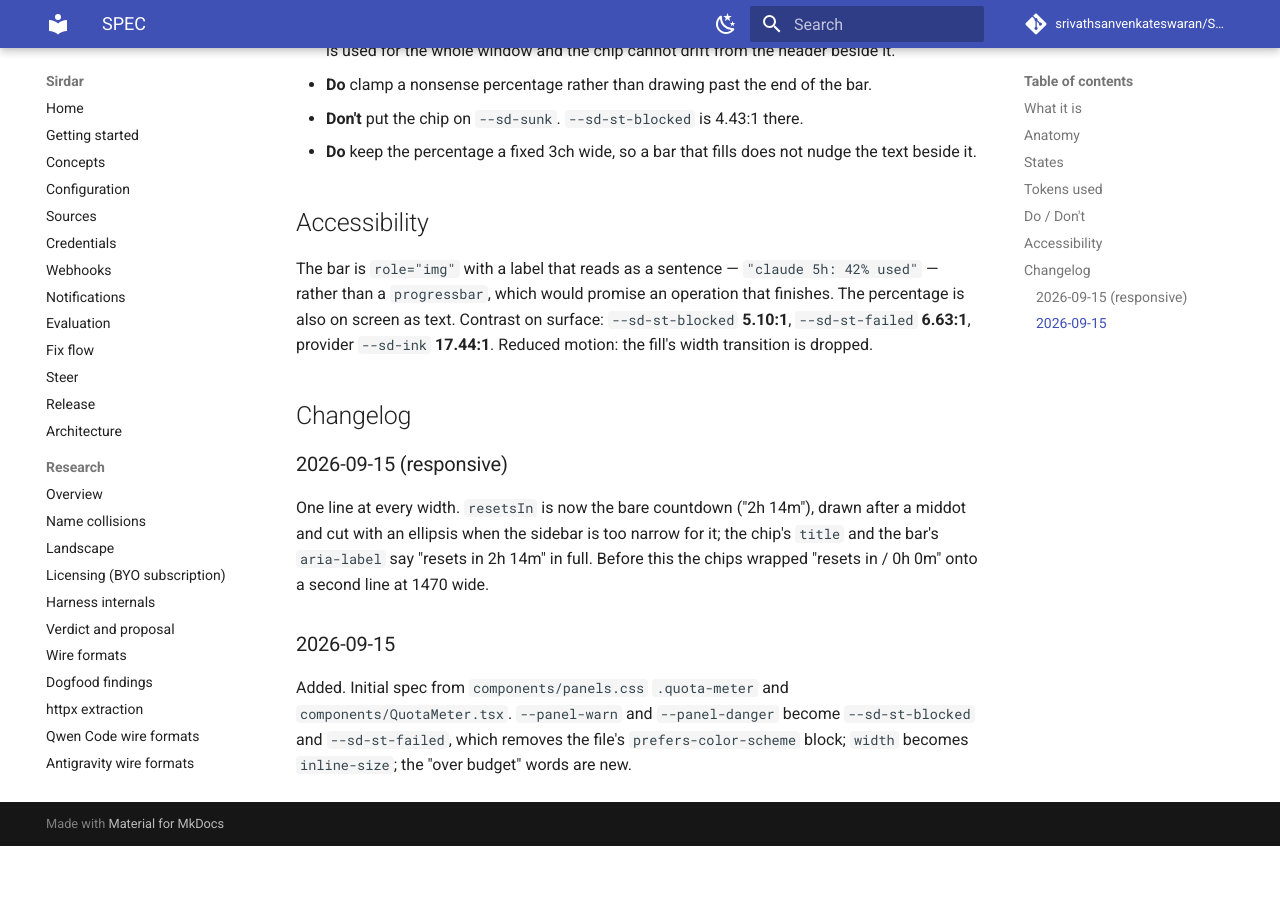
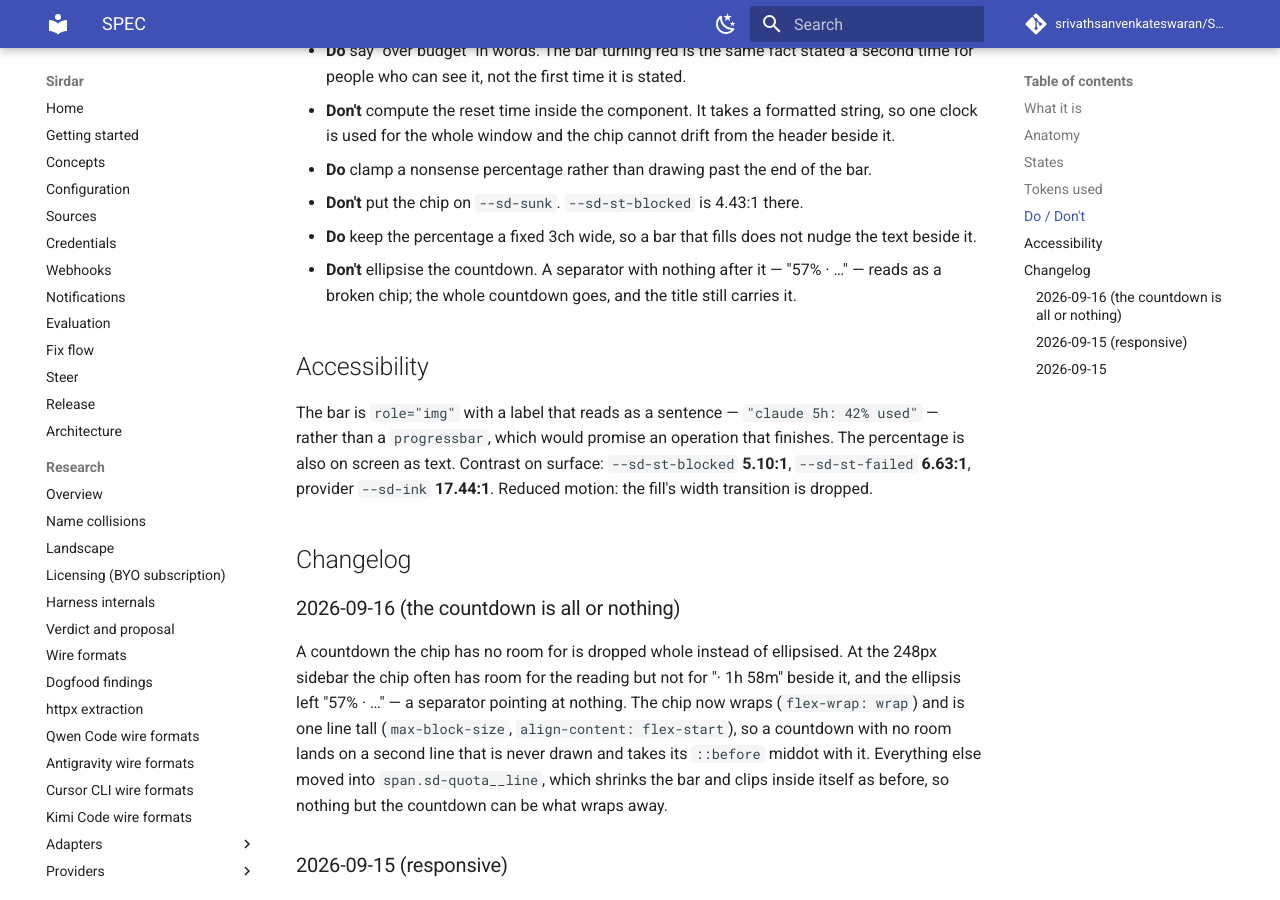
Before and after one commit to srivathsanvenkateswaran/Sirdar, an MkDocs documentation site: the page built from docs/design/library/quota-chip/SPEC.md, in a window 1280 px wide and 900 px high, scrolled down 2040 px. Built offline with MkDocs 1.6.1 and Material for MkDocs 9.7.7, drawn with Linux system fonts in a browser that asks for light colours; comment, search, counter and statistics services are not loaded; before the commit the page ends 2886 px from its top, so only the background shows below that; some of the changed text lies outside the part shown.

Commit message:
quota chip: drop the countdown whole rather than ellipsising it
At the 248px sidebar the chip often has room for the reading but not the
countdown beside it, and the ellipsis left "57% · …". The chip wraps and
is one line tall, so a countdown with no room lands on a second line that
is never drawn and takes its middot with it.

```diff
--- a/docs/design/library/quota-chip/SPEC.md
+++ b/docs/design/library/quota-chip/SPEC.md
@@ -16,7 +16,9 @@
 ## Anatomy
 
 - `div.sd-quota[data-level]` — the chip. Mono throughout, tabular figures,
-  `--sd-radius-pill`.
+  `--sd-radius-pill`. Two children: the group and the countdown.
+- `span.sd-quota__line` — everything that is always drawn, in one group so
+  that the countdown is the only thing the chip can drop.
 - `span.sd-quota__provider` — the provider name, weight 600.
 - `span.sd-quota__window` — `5h`, `7d`, `used`.
 - `span.sd-quota__bar[role="img"]` > `span.sd-quota__fill` — 56×4px, the fill
@@ -25,9 +27,10 @@
   moves as the number changes.
 - `span.sd-quota__word` — the words "over budget", present only when true.
 - `span.sd-quota__reset` — the countdown alone, "2h 14m", `dir="ltr"`, after
-  a middot the stylesheet draws. The chip is one line (`white-space: nowrap`,
-  `overflow: hidden`) and this is the part that ellipsises; the chip's
-  `title` and the bar's name say "resets in 2h 14m" in full.
+  a middot the stylesheet draws on its own `::before`. The chip is one line
+  tall and wraps rather than cutting, so a countdown with no room for it
+  lands on a second line that is never drawn and takes its middot with it;
+  the chip's `title` and the bar's name say "resets in 2h 14m" in full.
 
 ## States
 
@@ -68,6 +71,9 @@
 - **Don't** put the chip on `--sd-sunk`. `--sd-st-blocked` is 4.43:1 there.
 - **Do** keep the percentage a fixed 3ch wide, so a bar that fills does not
   nudge the text beside it.
+- **Don't** ellipsise the countdown. A separator with nothing after it —
+  "57% · …" — reads as a broken chip; the whole countdown goes, and the
+  title still carries it.
 
 ## Accessibility
 
@@ -78,6 +84,17 @@
 **17.44:1**. Reduced motion: the fill's width transition is dropped.
 
 ## Changelog
+
+### 2026-09-16 (the countdown is all or nothing)
+A countdown the chip has no room for is dropped whole instead of ellipsised.
+At the 248px sidebar the chip often has room for the reading but not for
+"· 1h 58m" beside it, and the ellipsis left "57% · …" — a separator pointing
+at nothing. The chip now wraps (`flex-wrap: wrap`) and is one line tall
+(`max-block-size`, `align-content: flex-start`), so a countdown with no room
+lands on a second line that is never drawn and takes its `::before` middot
+with it. Everything else moved into `span.sd-quota__line`, which shrinks the
+bar and clips inside itself as before, so nothing but the countdown can be
+what wraps away.
 
 ### 2026-09-15 (responsive)
 One line at every width. `resetsIn` is now the bare countdown ("2h 14m"),
```
Also changed, not shown: desktop/frontend/src/ui/quota-chip/QuotaChip.css (+34 -16 lines), desktop/frontend/src/ui/quota-chip/SPEC.md (+21 -4 lines), 3 other files.
